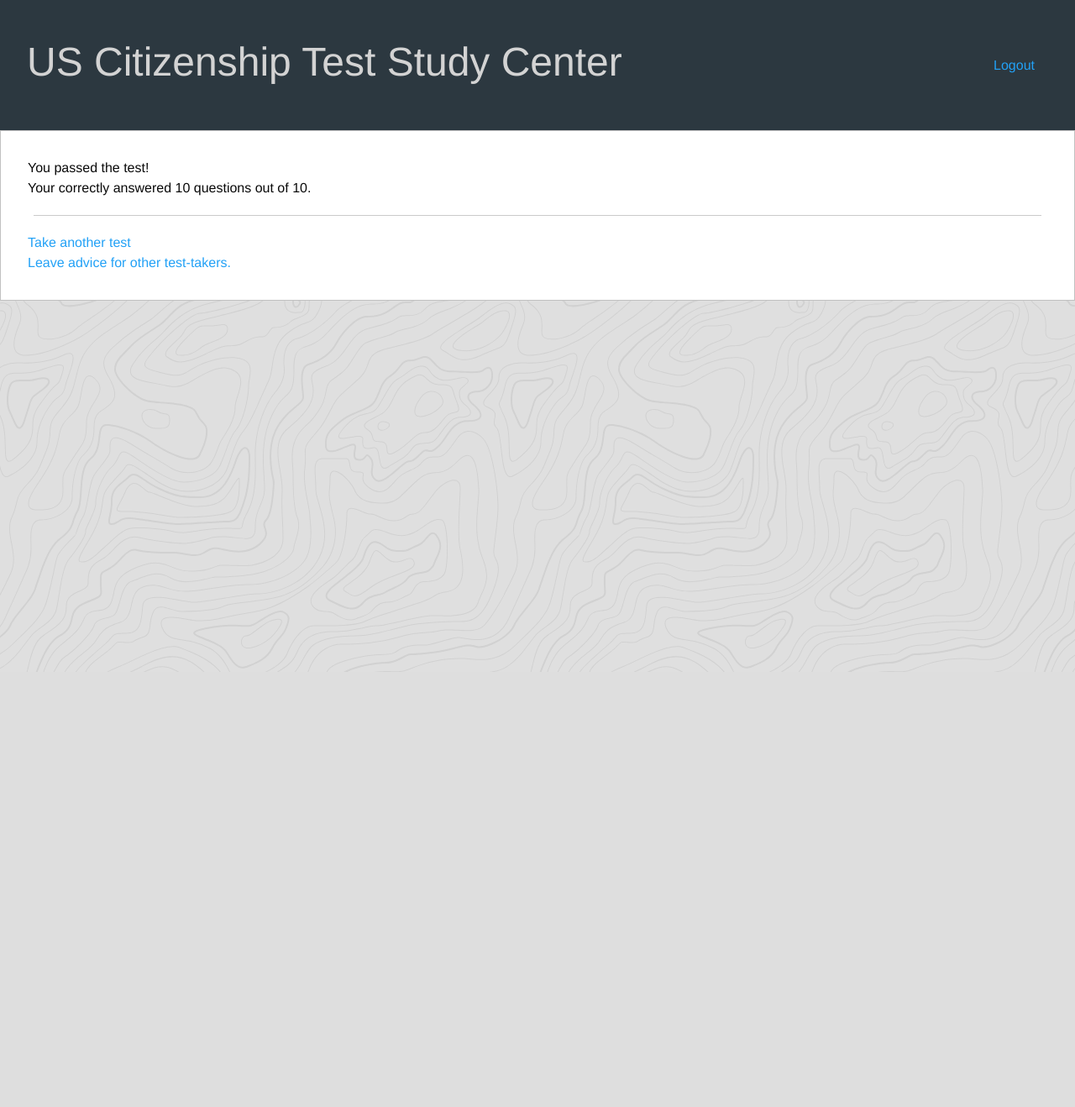
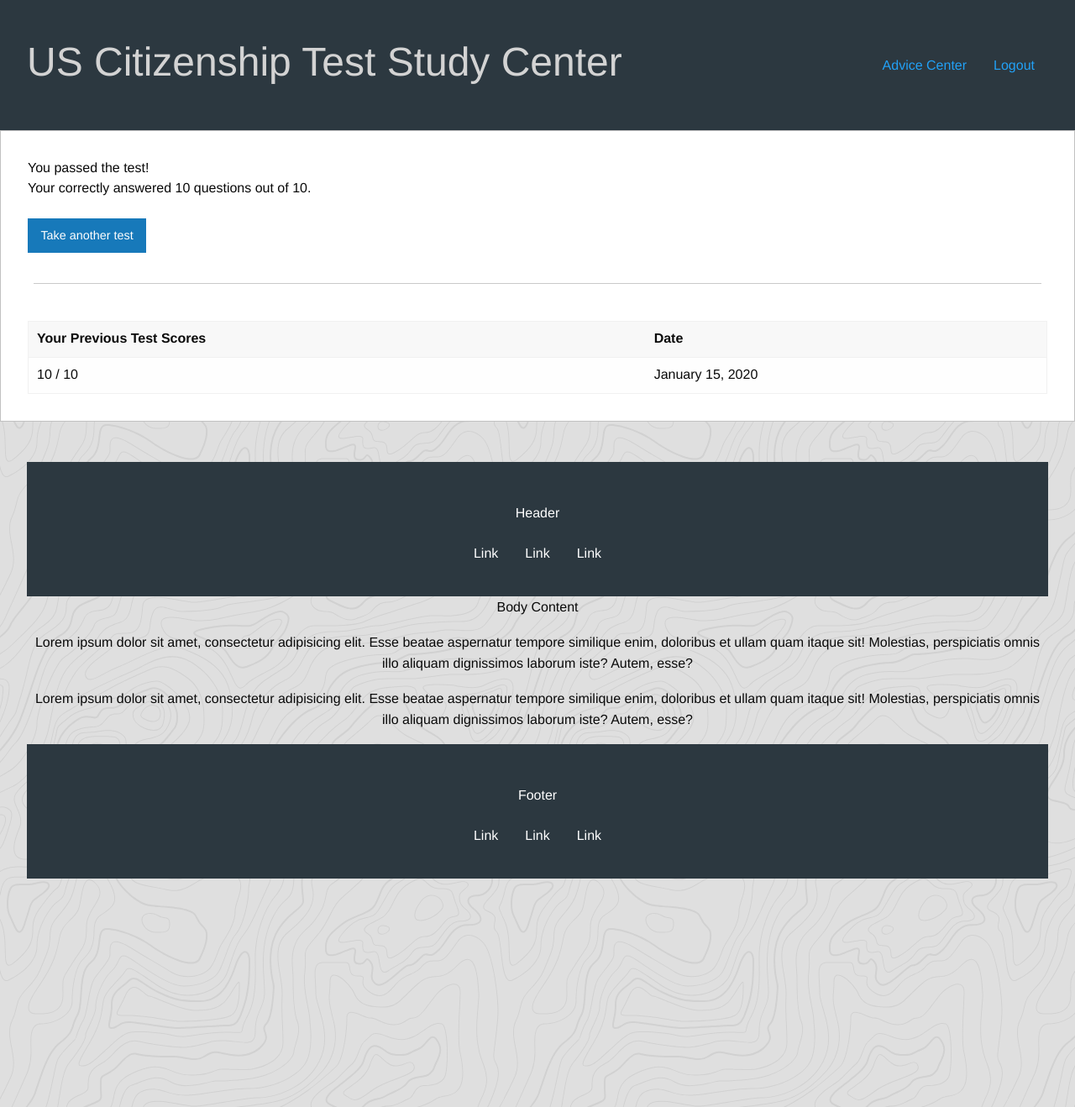
Before and after one commit to KatieInnes/citizenship_test, a Flask app: page /results in a window 1280 px wide. Shown: the whole page at 84% size. Before the commit the page ends 800 px from the top, so only its background shows below. Run offline with Flask 3, Linux system fonts and the light colour scheme; the visitor is signed in with stand-in values (Sample User, id 1); tables that the repository leaves empty hold one stand-in row (values such as "Sample post").

Commit message:
more styling

```diff
--- a/flask_app/controllers/questions_answers.py
+++ b/flask_app/controllers/questions_answers.py
@@ -5,6 +5,8 @@ from flask_app.models.test_result import Test_Result
 
 @app.route('/question/<int:page_id>')
 def question(page_id):
+    # if not QuestionAnswer.selection_required(request.form)
+
     if "id" not in session:
         return redirect('/logout/')
 
--- a/flask_app/controllers/test_results.py
+++ b/flask_app/controllers/test_results.py
@@ -10,5 +10,4 @@ def results():
         return redirect('/logout/')
 
 
-    return render_template("results.html", test_result = Test_Result.most_recent_score_for_logged_in_user({"id": session["id"]})[0]
-    )
+    return render_template("results.html", test_result = Test_Result.most_recent_score_for_logged_in_user({"id": session["id"]})[0], test_results = Test_Result.get_scores_for_logged_in_user({"id": session["id"]}))
--- a/flask_app/models/test_result.py
+++ b/flask_app/models/test_result.py
@@ -25,6 +25,7 @@ class Test_Result:
             SELECT * FROM
                 test_results
             WHERE user_id = %(id)s
+            ORDER BY test_date DESC
         """
         result = connectToMySQL(cls.DB).query_db(query, data)
         return result
--- a/flask_app/static/style.css
+++ b/flask_app/static/style.css
@@ -26,18 +26,6 @@ body {
 }
 
 
-.column-left .column-right {
-    flex: 2;
-}
-
-.column-left {
-    margin-right: .5em;
-}
-
-.column-right {
-    margin-left: .5em;
-}
-
 .topbar-sticky-shrink {
     padding: 2rem;
     transition: padding 0.25s ease;
@@ -57,7 +45,40 @@ body {
     width: 100%;
 }
 
-  /* .topbar-sticky-shrink-header {
-    padding: 10rem 0;
-    background-size: cover;
-  } */
+
+.sticky-footer-css {
+    height: 100vh;
+    display: -webkit-flex;
+    display: -ms-flexbox;
+    display: flex;
+  }
+
+  .sticky-footer-css-body {
+    overflow: auto;
+  }
+
+  .sticky-footer-css .header {
+    background-color: #2c3840;
+    height: 10rem;
+    color: #fff;
+    padding: 3rem;
+  }
+
+  .sticky-footer-css .header .menu a {
+    color: #fff;
+  }
+
+  .sticky-footer-css .body-content {
+    background-color: #fff;
+  }
+
+  .sticky-footer-css .footer {
+    height: 10rem;
+    background-color: #2c3840;
+    color: #fff;
+    padding: 3rem;
+  }
+
+  .sticky-footer-css .footer .menu a {
+    color: #fff;
+  }
--- a/flask_app/templates/results.html
+++ b/flask_app/templates/results.html
@@ -19,7 +19,7 @@
                 <div class="top-bar-right">
                     <ul class="menu">
                         <li></li>
-                        <li></li>
+                        <li><a href="/advice_center">Advice Center</a></li>
                         <li><a href="/logout">Logout</a></li>
                     </ul>
                 </div>
@@ -32,13 +32,61 @@
         <div class="callout">
             {{"You passed the test!" if test_result.score >= 6 else "Try again!"}}<br>
             Your correctly answered {{test_result.score}} questions out of 10.
+            <br>
+            <br>
+            <a class="button" href="/question/0">Take another test</a>
             <hr>
-            <a href="/question/0">Take another test</a><br>
-            <a href="/advice/new">Leave advice for other test-takers.</a>
+            <br>
+            <table>
+                <thead>
+                    <tr>
+                        <th>Your Previous Test Scores</th>
+                        <th>Date</th>
+                    </tr>
+                </thead>
+                <tbody>
+                    {% for result in test_results %}
+                    <tr>
+                        <td>{{ result.score }} / 10</td>
+                        <td>{{ result.test_date.strftime('%B %d, %Y') }}</td>
+                    </tr>
+                    {% endfor %}
+                </tbody>
+            </table>
+
         </div>
 
 
-    </div>
+
+        <div class="sticky-footer-css">
+            <div class="row expanded flex-dir-column">
+              <div class="columns shrink header text-center">
+                <p>Header</p>
+                <ul class="menu align-center">
+                  <li><a href="">Link</a></li>
+                  <li><a href="">Link</a></li>
+                  <li><a href="">Link</a></li>
+                </ul>
+              </div>
+              <div class="columns sticky-footer-css-body text-center">
+                <p>Body Content</p>
+                <p>Lorem ipsum dolor sit amet, consectetur adipisicing elit. Esse beatae aspernatur tempore similique enim, doloribus et ullam quam itaque sit! Molestias, perspiciatis omnis illo aliquam dignissimos laborum iste? Autem, esse?</p>
+
+                <p>Lorem ipsum dolor sit amet, consectetur adipisicing elit. Esse beatae aspernatur tempore similique enim, doloribus et ullam quam itaque sit! Molestias, perspiciatis omnis illo aliquam dignissimos laborum iste? Autem, esse?</p>
+              </div>
+              <div class="columns shrink footer text-center">
+                <p>Footer</p>
+                <ul class="menu align-center">
+                  <li><a href="">Link</a></li>
+                  <li><a href="">Link</a></li>
+                  <li><a href="">Link</a></li>
+                </ul>
+              </div>
+            </div>
+          </div>
+
+
+
 
 
 </body>
```
Also changed, not shown: flask_app/models/question_answer.py (+11 -0 lines), flask_app/templates/add_tip.html (+22 -5 lines), flask_app/templates/edit_tip.html (+22 -8 lines), flask_app/templates/index.html (+3 -5 lines), flask_app/templates/welcome.html (+9 -11 lines), flask_app/templates/welcomeback.html (+7 -9 lines).
